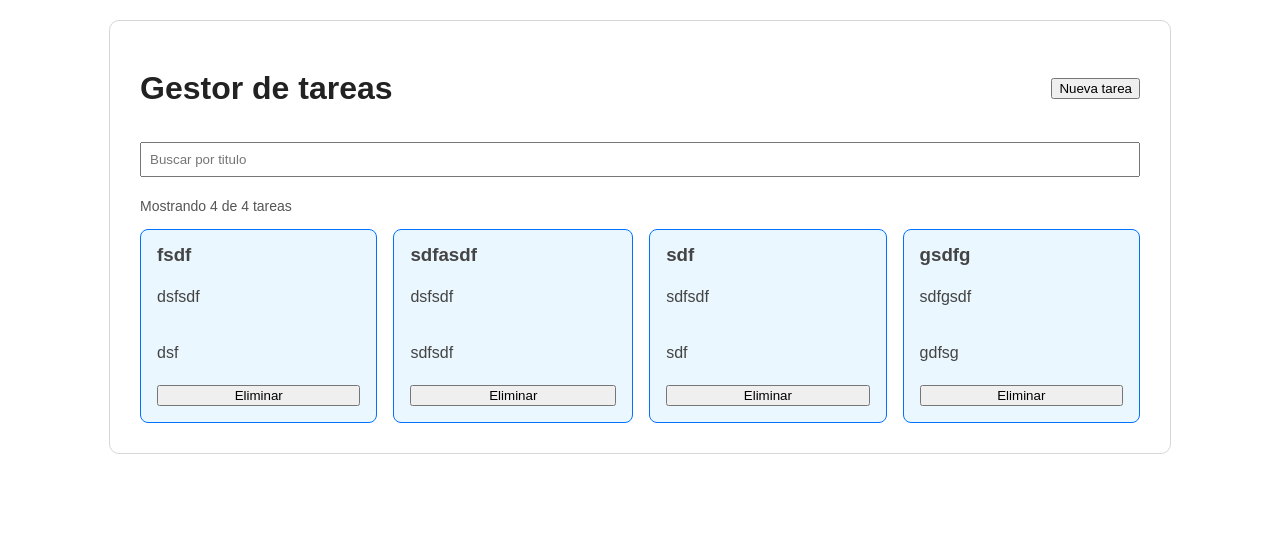
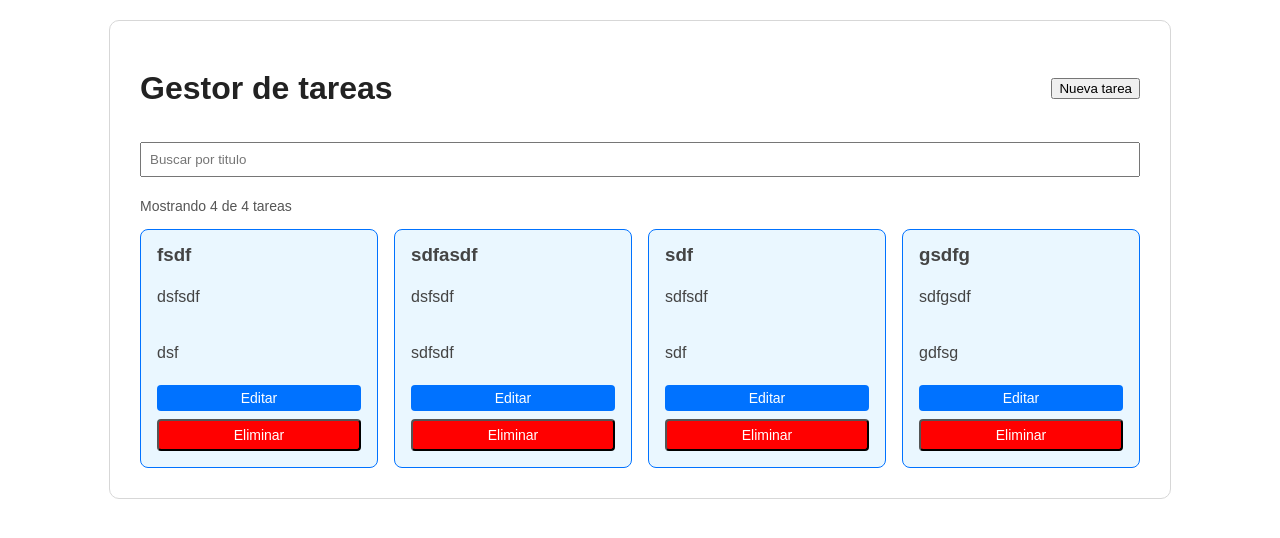
Before and after one commit to Nathekk/GestorTareas, a React (Vite) app: page /tareas in a window 1280 px wide. Shown: the top 538 px of the page. Built offline with nearby package versions, Linux system fonts and the light colour scheme; data requests are answered from the project's data file.

Commit message:
boton editar añadido

```diff
--- a/src/componentes/tarjetaTarea.tsx
+++ b/src/componentes/tarjetaTarea.tsx
@@ -1,5 +1,6 @@
 import type {Tarea} from "../interfaces/Tarea.ts";
 import styled from "@emotion/styled";
+import {Link} from "react-router";
 // ESTILOS
 const Tarjeta = styled.div`
     border: 1px solid #0072ff;
@@ -14,10 +15,38 @@ const Tarjeta = styled.div`
         margin: 0;
     }
 `;
+const BotonEliminar = styled.button`
+    background-color: red;
+    color: white;
+    padding: 6px 12px;
+    text-align: center;
+    text-decoration: none;
+    border-radius: 4px;
+    font-size: 14px;
+
+    &:hover {
+        background-color: #b90000;
+    }
+`;
+
+    const Boton = styled(Link)`
+    background-color: #0072ff;
+    color: white;
+    padding: 6px 12px;
+    text-align: center;
+    text-decoration: none;
+    border-radius: 4px;
+    font-size: 14px;
+
+    &:hover {
+        background-color: #005bb5;
+    }
+`;
 
 interface Props {
     tarea: Tarea;
     onEliminar: (id: string) => void;
+    onEditar: (id: string) => void;
 }
 
 function TarjetaTarea({tarea, onEliminar}: Props) {
@@ -26,9 +55,12 @@ function TarjetaTarea({tarea, onEliminar}: Props) {
             <h3>{tarea.titulo}</h3>
             {tarea.descripcion && <p>{tarea.descripcion}</p>}
             <p>{tarea.responsable}</p>
-            <button type="button" onClick={() => onEliminar(tarea.id)}>
+            <Boton to={`/tareas/${tarea.id}/editar`}>
+                Editar
+            </Boton>
+            <BotonEliminar type="button" onClick={() => onEliminar(tarea.id)}>
                 Eliminar
-            </button>
+            </BotonEliminar>
         </Tarjeta>
     );
 }
```
